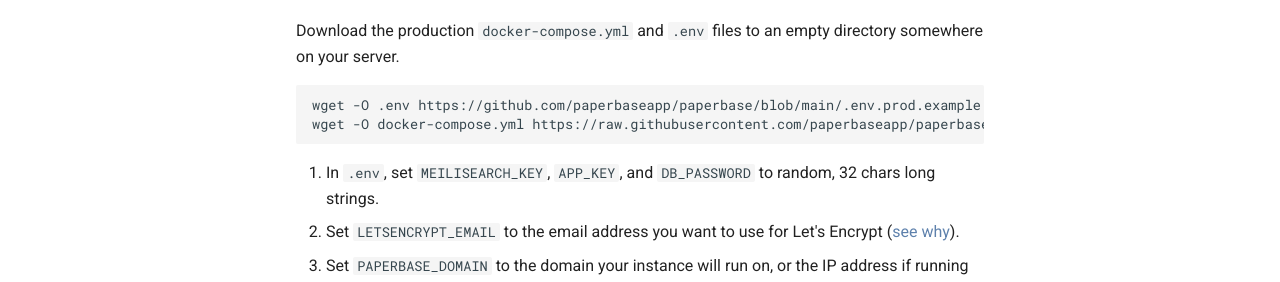
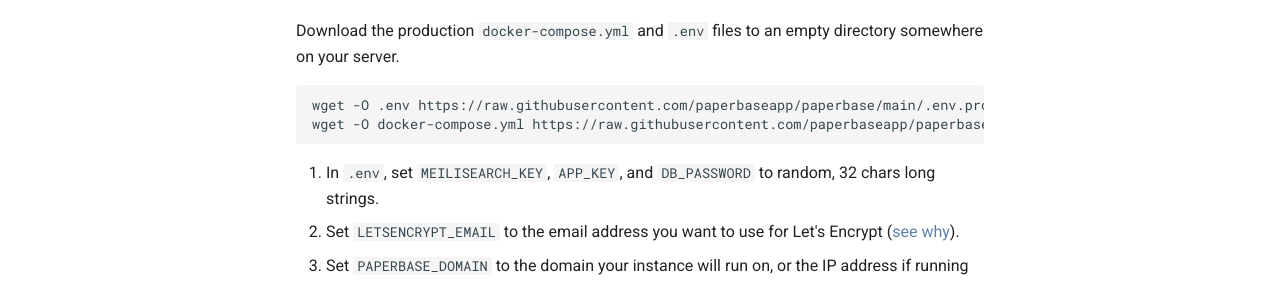
Before and after one commit to paperbaseapp/docs, an MkDocs documentation site: the page built from docs/index.md, in a window 1280 px wide and 900 px high, scrolled down 1085 px. Shown: the part 244-526 px from the top of the window. Built offline with MkDocs 1.6.1 and Material for MkDocs 9.7.7, drawn with Linux system fonts in a browser that asks for light colours; comment, search, counter and statistics services are not loaded; part of the change alters nothing that is shown.

Commit message:
Fix .env URL

````diff
--- a/docs/index.md
+++ b/docs/index.md
@@ -33,7 +33,7 @@ Download the production `docker-compose.yml` and `.env` files to an empty direct
 on your server.
 
 ```sh
-wget -O .env https://github.com/paperbaseapp/paperbase/blob/main/.env.prod.example
+wget -O .env https://raw.githubusercontent.com/paperbaseapp/paperbase/main/.env.prod.example
 wget -O docker-compose.yml https://raw.githubusercontent.com/paperbaseapp/paperbase/main/docker-compose.prod.yml
 ```
 
````
Also changed, not shown: docs/assets/logo-silhuette.svg (added).
